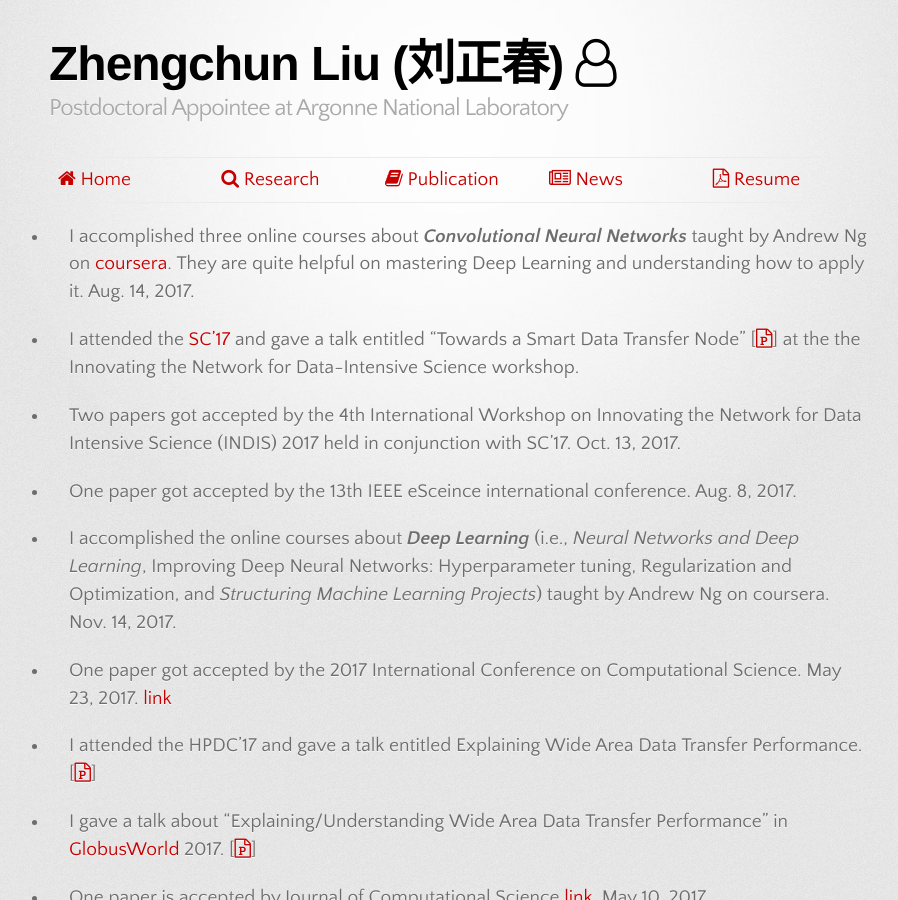
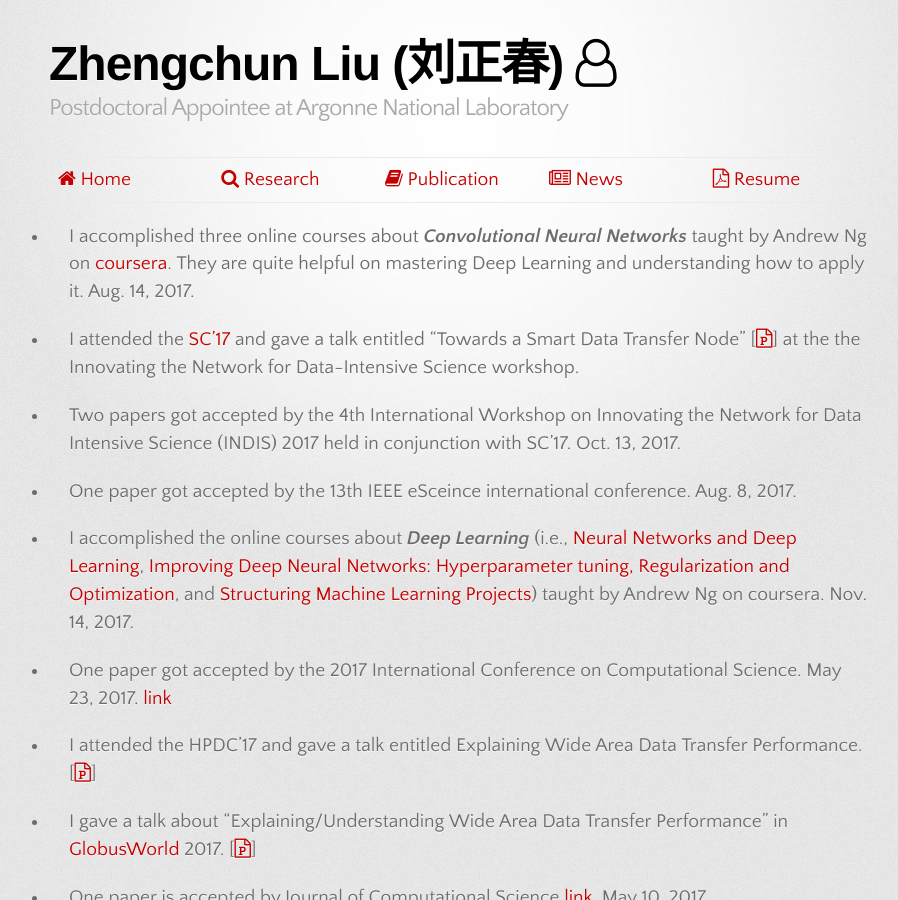
Before and after one commit to lzhengchun/lzhengchun.github.io, a Jekyll site: the page built from News.md, in a window 1280 px wide and 900 px high. Shown: the whole window, without its empty margins (181-1079 px from the left). Built offline with Jekyll 4.4.1, drawn with Linux system fonts in a browser that asks for light colours; some web fonts are replaced.

Commit message:
add, delete, polish etc.

```diff
--- a/News.md
+++ b/News.md
@@ -13,7 +13,7 @@ title: What's new
 <!---
 * One paper got rejected by SC'17. Although we wrote it in a hurry and failed to make some things clear enough, we do learn a lot from the comments.
 --->
-* I accomplished the online courses about ***Deep Learning*** (i.e., *Neural Networks and Deep Learning*, Improving Deep Neural Networks: Hyperparameter tuning, Regularization and Optimization, and *Structuring Machine Learning Projects*) taught by Andrew Ng on coursera. Nov. 14, 2017.
+* I accomplished the online courses about ***Deep Learning*** (i.e., [Neural Networks and Deep Learning](https://www.coursera.org/learn/neural-networks-deep-learning), [Improving Deep Neural Networks: Hyperparameter tuning, Regularization and Optimization](https://www.coursera.org/learn/neural-networks-deep-learning), and [Structuring Machine Learning Projects](https://www.coursera.org/learn/neural-networks-deep-learning)) taught by Andrew Ng on coursera. Nov. 14, 2017.
 
 * One paper got accepted by the 2017 International Conference on Computational Science. May 23, 2017. [link](https://doi.org/10.1016/j.procs.2017.05.147)
 
--- a/_layouts/default.html
+++ b/_layouts/default.html
@@ -6,7 +6,8 @@
     <link href='https://fonts.googleapis.com/css?family=Chivo:900' rel='stylesheet' type='text/css'>
     <!--<link rel="stylesheet" href="{{ 'assets/css/style.css?v=' | append: site.github.build_revision | relative_url }}"> -->
     <link rel="stylesheet" href="assets/css/style.css">
-    <link rel="stylesheet" type="text/css" href="{{ 'assets/css/print.css' | relative_url }}" media="print">
+    <!--<link rel="stylesheet" type="text/css" href="{{ 'assets/css/print.css' | relative_url }}" media="print"> -->
+    <link rel="stylesheet" type="text/css" href="assets/css/print.css" media="print">
     <link rel="stylesheet" href="academicons/css/academicons.css" />
     <link rel="stylesheet" type="text/css" href="https://maxcdn.bootstrapcdn.com/font-awesome/4.7.0/css/font-awesome.min.css" />
     <!--[if lt IE 9]>
```
